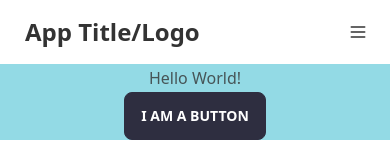
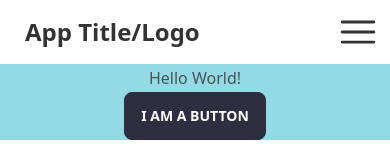
Before and after one commit to chingu-voyages/Find-A-Tutor-App, a React (Vite) app in the folder client/: page / in a window 390 px wide. Shown: the top 160 px of the page. Built offline with nearby package versions, Linux system fonts and the light colour scheme.

Commit message:
refactor: replace hamburger menu icon

```diff
--- a/client/src/components/Navbar.tsx
+++ b/client/src/components/Navbar.tsx
@@ -1,4 +1,8 @@
-import { MagnifyingGlassIcon, PencilIcon } from '@heroicons/react/24/outline';
+import {
+  MagnifyingGlassIcon,
+  PencilIcon,
+  Bars3Icon,
+} from '@heroicons/react/24/outline';
 import Button from './Button';
 
 const Navbar = () => {
@@ -12,19 +16,7 @@ const Navbar = () => {
       <div className="navbar-end">
         <div className="dropdown lg:hidden w-full flex justify-end">
           <button className="btn btn-square btn-ghost lg:hidden">
-            <svg
-              xmlns="http://www.w3.org/2000/svg"
-              fill="none"
-              viewBox="0 0 24 24"
-              className="inline-block w-5 h-5 stroke-current"
-            >
-              <path
-                strokeLinecap="round"
-                strokeLinejoin="round"
-                strokeWidth="2"
-                d="M4 6h16M4 12h16M4 18h16"
-              ></path>
-            </svg>
+            <Bars3Icon />
           </button>
           <ul
             tabIndex={0}
```
